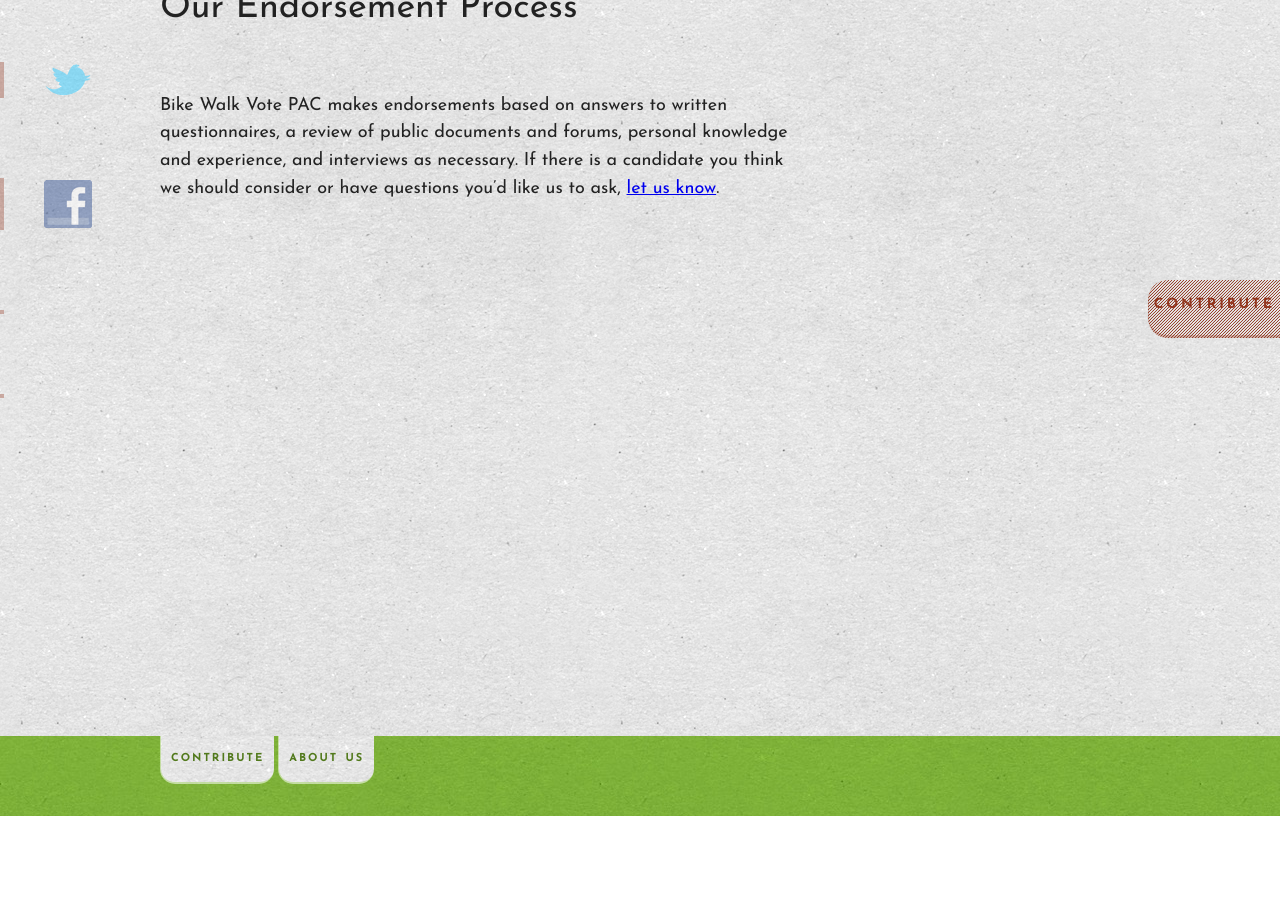
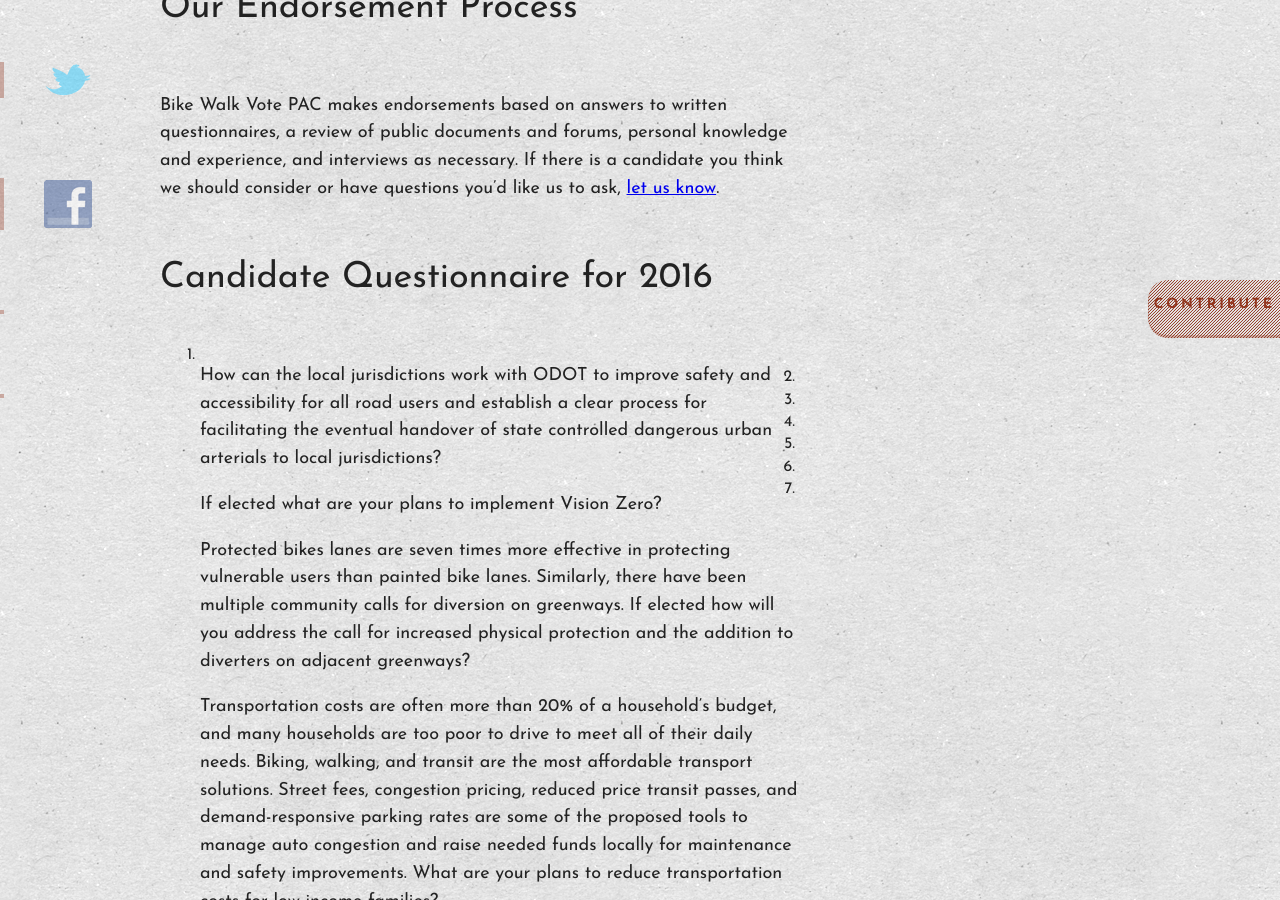
Before and after one commit to bikewalkvote/bikewalkvote.github.io, a Jekyll site: the page built from candidates.md, in a window 1280 px wide and 900 px high, scrolled down 218 px. Built offline with Jekyll 4.4.1, drawn with Linux system fonts in a browser that asks for light colours; nearby versions of some CDN libraries; Markdown is read by kramdown in place of the engine named in the settings; comment, search, counter and statistics services are not loaded; before the commit the page ends 1034 px from its top, so only the background shows below that; some of the changed text lies outside the part shown.

Commit message:
adding questionnaire to candidates page

```diff
--- a/candidates.md
+++ b/candidates.md
@@ -11,3 +11,20 @@ questionnaires, a review of public documents and forums, personal knowledge
 and experience, and interviews as necessary.  If there is a candidate you think
 we should consider or have questions you'd like us to ask,
 [let us know](mailto:team@bikewalkvote.org?subject=Endorsement Process).
+
+
+## Candidate Questionnaire for 2016
+
+1. How can the local jurisdictions work with ODOT to improve safety and accessibility for all road users and establish a clear process for facilitating the eventual handover of state controlled dangerous urban arterials to local jurisdictions?
+
+2. If elected what are your plans to implement Vision Zero?
+
+3. Protected bikes lanes are seven times more effective in protecting vulnerable users than painted bike lanes. Similarly, there have been multiple community calls for diversion on greenways. If elected how will you address the call for increased physical protection and the addition to diverters on adjacent greenways?
+
+4. Transportation costs are often more than 20% of a household’s budget, and many households are too poor to drive to meet all of their daily needs. Biking, walking, and transit are the most affordable transport solutions. Street fees, congestion pricing, reduced price transit passes, and demand-responsive parking rates are some of the proposed tools to manage auto congestion and raise needed funds locally for maintenance and safety improvements. What are your plans to reduce transportation costs for low income families?
+
+5. Arterials need sidewalks for safe access to transit. Portland has significant gaps in this network which need tailored solutions in differing areas of Portland. Many of these gaps occur in neighborhoods that rely heavily on transit and require a significant amount of walking to reach nearby stops. What are your plans for sidewalk gaps, especially with regard to transit accessibility and equity in the outer neighborhoods?
+
+6. Do you have any specific accomplishments improving biking, walking and transit in Oregon or other places?
+
+7. What makes you a viable candidate?
```
